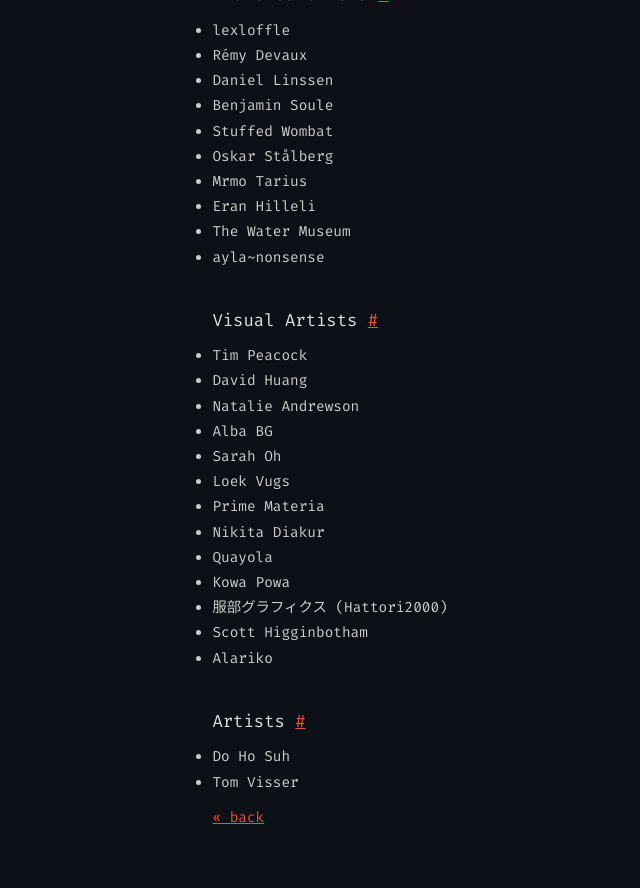
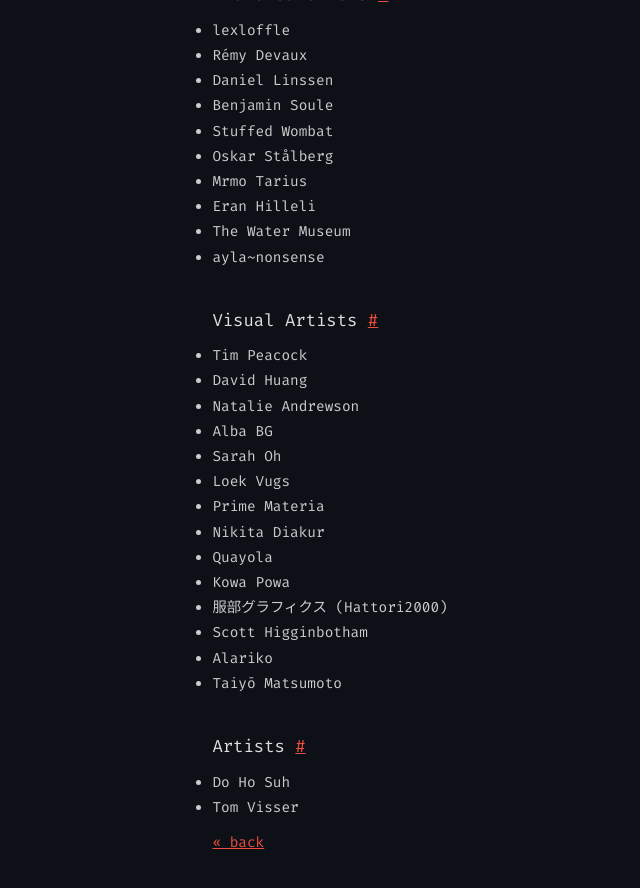
Before and after one commit to sourencho/sourencho.github.io, a Jekyll site: the page built from favorites.md, in a window 1280 px wide and 900 px high, scrolled down 3571 px. Shown: the top 888 px of the window, without its empty margins (118-758 px from the left). Built offline with Jekyll 4.4.1, drawn with Linux system fonts in a browser that asks for light colours.

Commit message:
Update favorites.md

```diff
--- a/favorites.md
+++ b/favorites.md
@@ -160,6 +160,7 @@ List of favorites in no particular order.
 - 服部グラフィクス (Hattori2000)
 - Scott Higginbotham
 - Alariko
+- Taiyō Matsumoto
 
 ### Artists
 - Do Ho Suh
```
